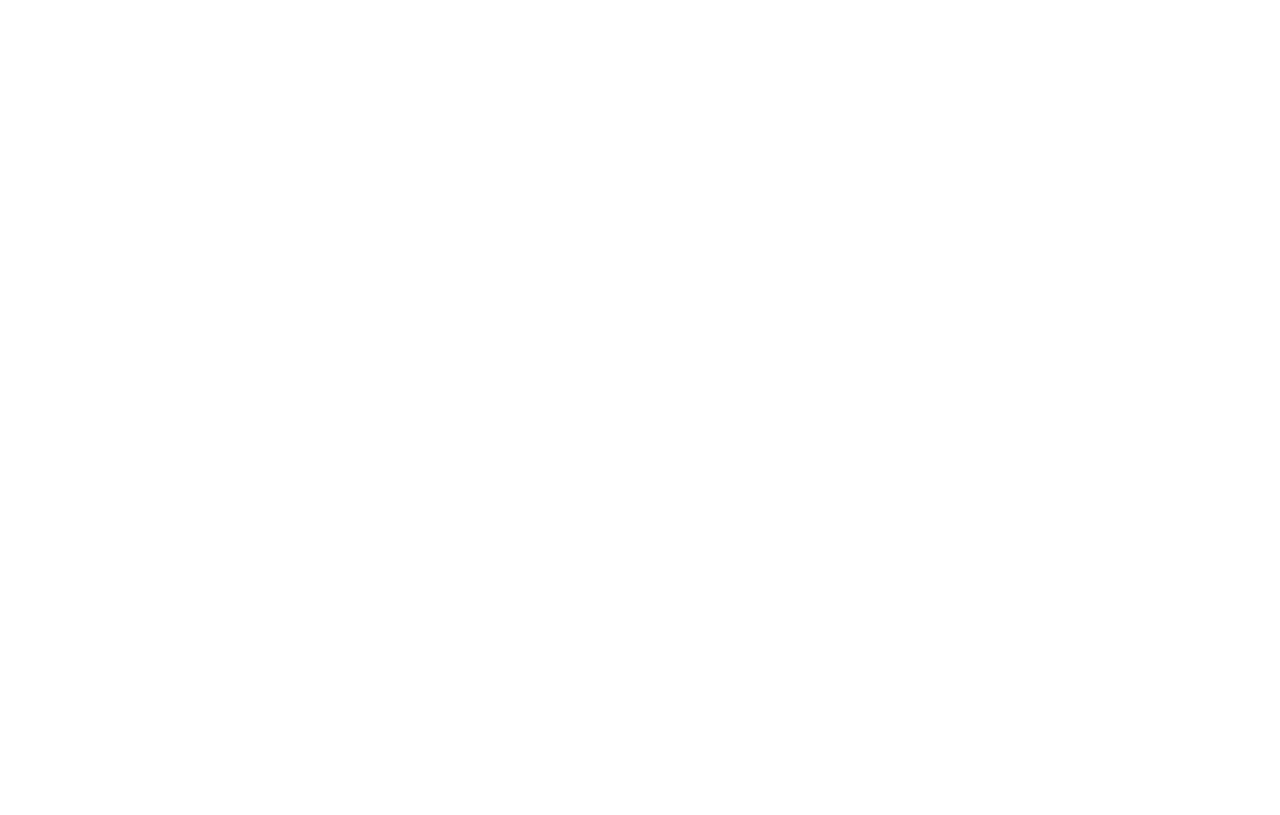
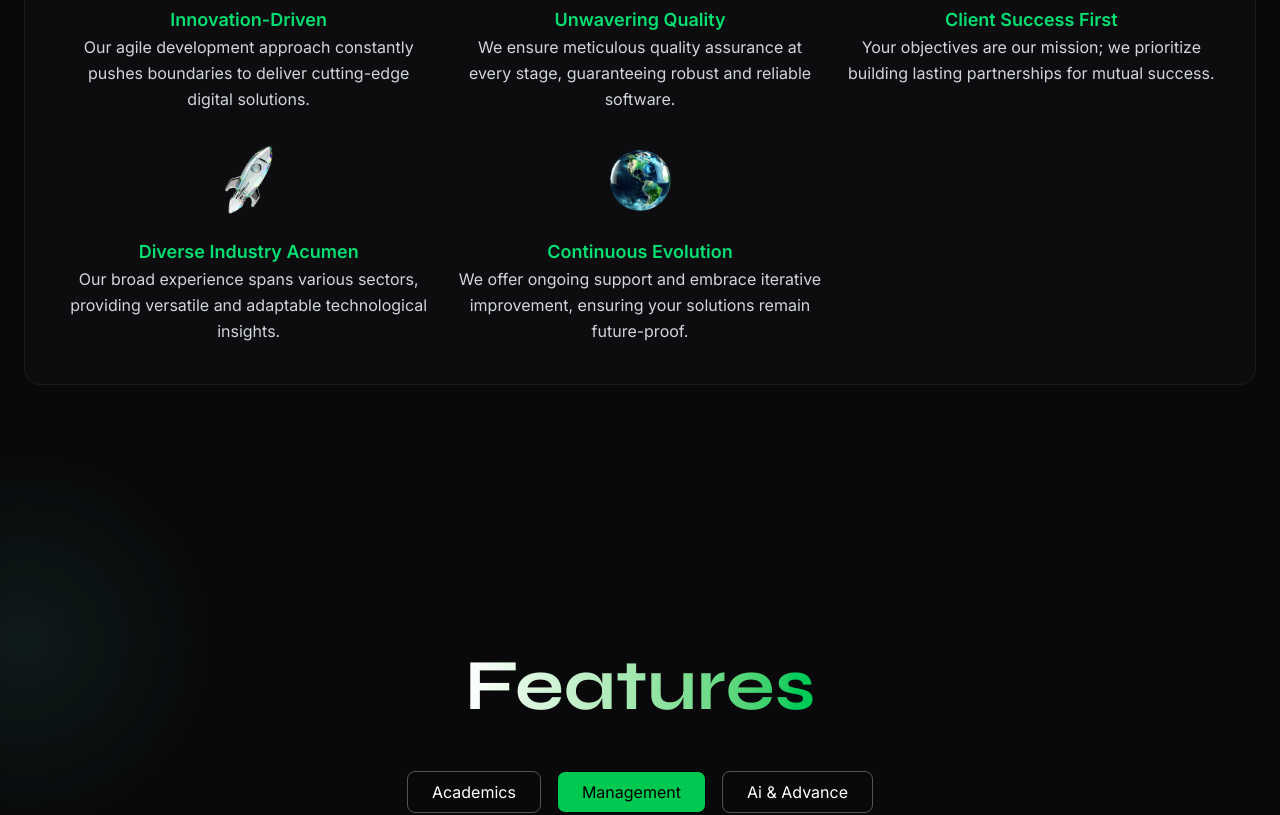
Before and after one commit to KirtiShinde18/eSaraswati, a React (Vite) app: page /#/ in a window 1280 px wide. Shown: the part 1520-2335 px from the top of the page. Before the commit the page ends 969 px from the top, so only its background shows below. Built offline with nearby package versions, Linux system fonts and the light colour scheme.

Commit message:
Home Updated

```diff
--- a/src/Pages/Home.jsx
+++ b/src/Pages/Home.jsx
@@ -20,8 +20,8 @@
         <HeroGreen/>
       </Suspense>
 
-      {/* <About/>
-      <Features/> */}
+      <About/>
+      <Features/>
 
     </div>
   )
```
